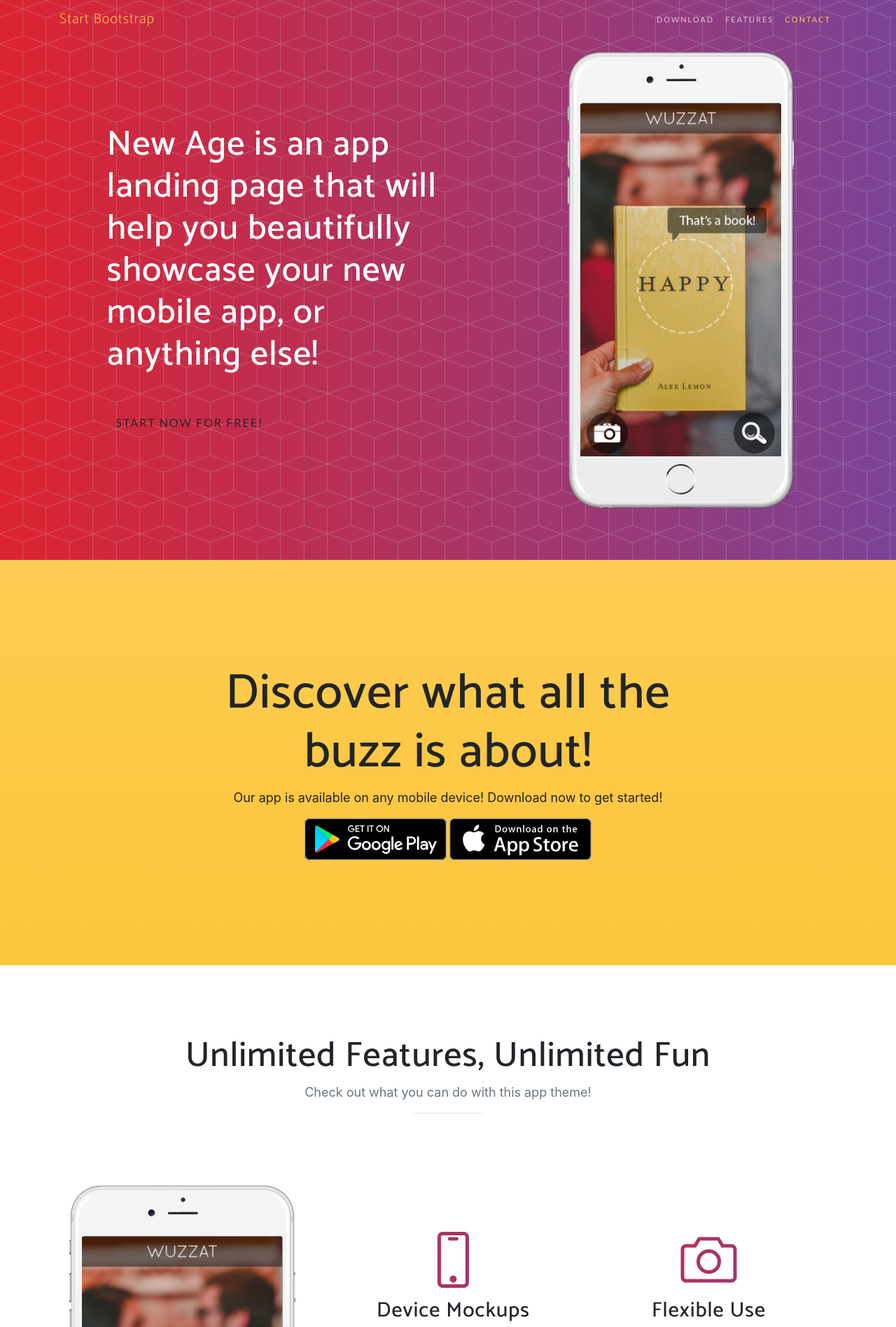
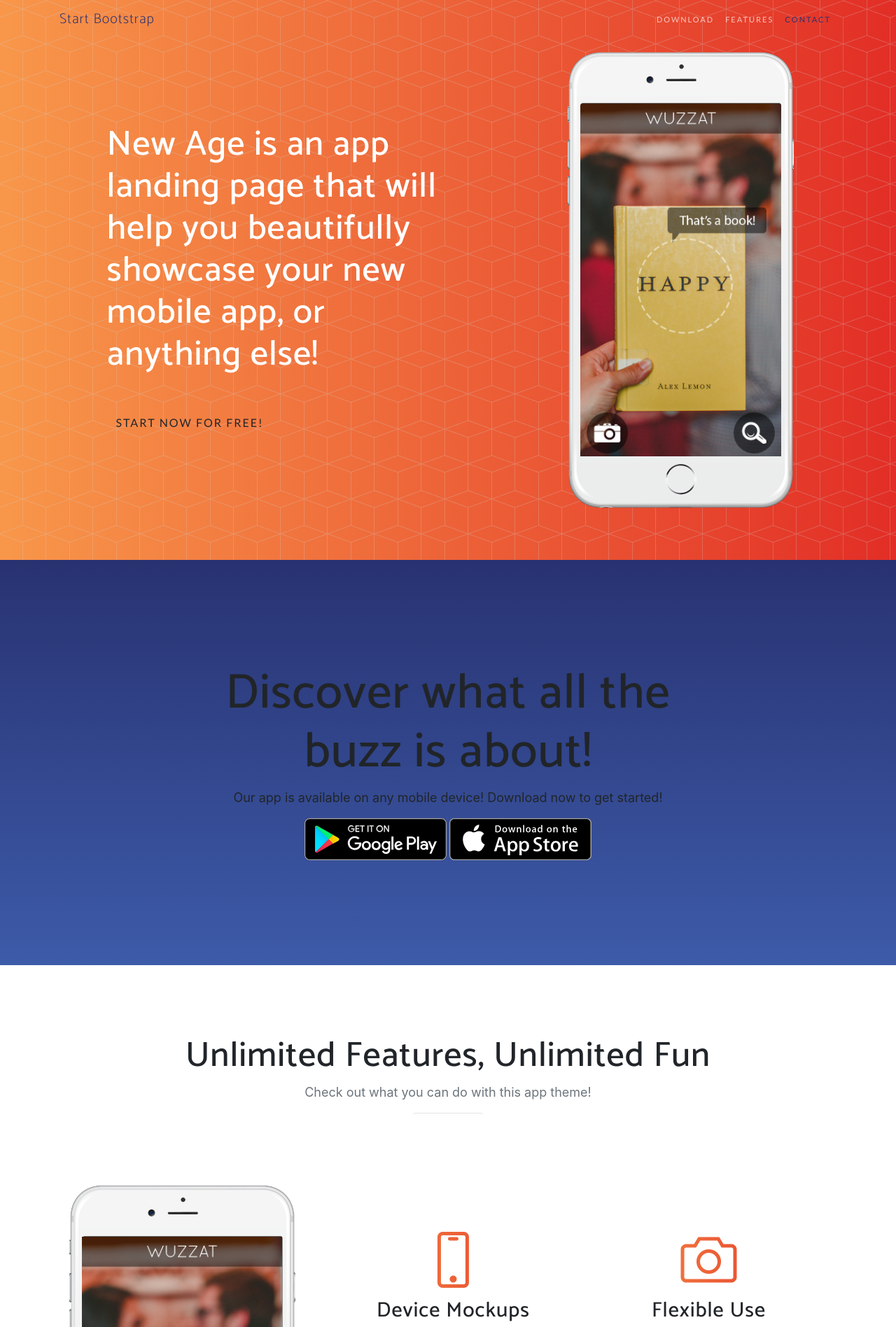
Before and after one commit to astylianides/Dex, a website with bundled scripts: page index.html in a window 1280 px wide. Shown: the top 1896 px of the page at 70% size. Built offline with nearby package versions, Linux system fonts and the light colour scheme; a web font is replaced by a local one.

Commit message:
first color change

```diff
--- a/css/new-age.css
+++ b/css/new-age.css
@@ -15,7 +15,7 @@ body {
 }
 
 a {
-  color: #fdcc52;
+  color: #283271;
   transition: all .35s;
 }
 
@@ -69,7 +69,7 @@ section h2 {
 }
 
 #mainNav .navbar-brand {
-  color: #fdcc52;
+  color: #283271;
   font-family: 'Catamaran', 'Helvetica', 'Arial', 'sans-serif';
   font-weight: 200;
   letter-spacing: 1px;
@@ -93,7 +93,7 @@ section h2 {
 }
 
 #mainNav .navbar-nav > li > a.active {
-  color: #fdcc52 !important;
+  color: #283271 !important;
   background-color: transparent;
 }
 
@@ -108,7 +108,7 @@ section h2 {
 
 #mainNav .navbar-nav > li > a:hover,
 #mainNav .navbar-nav > li > a:focus:hover {
-  color: #fdcc52;
+  color: #283271;
 }
 
 @media (min-width: 992px) {
@@ -138,7 +138,7 @@ section h2 {
     color: #222222;
   }
   #mainNav.navbar-shrink .navbar-brand:hover, #mainNav.navbar-shrink .navbar-brand:focus {
-    color: #fdcc52;
+    color: #283271;
   }
   #mainNav.navbar-shrink .navbar-nav > li > a,
   #mainNav.navbar-shrink .navbar-nav > li > a:focus {
@@ -146,7 +146,7 @@ section h2 {
   }
   #mainNav.navbar-shrink .navbar-nav > li > a:hover,
   #mainNav.navbar-shrink .navbar-nav > li > a:focus:hover {
-    color: #fdcc52;
+    color: #283271;
   }
 }
 
@@ -156,8 +156,8 @@ header.masthead {
   padding-top: 150px;
   padding-bottom: 100px;
   color: white;
-  background: url("../img/bg-pattern.png"), #7b4397;
-  background: url("../img/bg-pattern.png"), linear-gradient(to left, #7b4397, #dc2430);
+  background: url("../img/bg-pattern.png"), #E22E26;
+  background: url("../img/bg-pattern.png"), linear-gradient(to left, #E22E26, #F8974A);
 }
 
 header.masthead .header-content {
@@ -277,7 +277,7 @@ section.features .feature-item i {
   font-size: 80px;
   display: block;
   margin-bottom: 15px;
-  background: linear-gradient(to left, #7b4397, #dc2430);
+  background: linear-gradient(to left, #E22E26, #F8974A);
   -webkit-background-clip: text;
   -webkit-text-fill-color: transparent;
 }
@@ -395,12 +395,12 @@ footer ul li a:hover, footer ul li a:focus, footer ul li a:active, footer ul li
 }
 
 .bg-primary {
-  background: #fdcc52;
-  background: linear-gradient(#fdcc52, #fdc539);
+  background: #283271;
+  background: linear-gradient(#283271, #3D5BA9);
 }
 
 .text-primary {
-  color: #fdcc52;
+  color: #283271;
 }
 
 .no-gutter > [class*='col-'] {
@@ -416,8 +416,8 @@ footer ul li a:hover, footer ul li a:focus, footer ul li a:active, footer ul li
 
 .btn-outline:hover, .btn-outline:focus, .btn-outline:active, .btn-outline.active {
   color: white;
-  border-color: #fdcc52;
-  background-color: #fdcc52;
+  border-color: #283271;
+  background-color: #283271;
 }
 
 .btn {
--- a/index.html
+++ b/index.html
@@ -11,7 +11,7 @@
   <title>New Age - Start Bootstrap Theme</title>
 
   <!-- Bootstrap core CSS -->
-  <link href="vendor/bootstrap/css/bootstrap.min.css" rel="stylesheet">
+  <link href="vendor/bootstrap/css/bootstrap.css" rel="stylesheet">
 
   <!-- Custom fonts for this template -->
   <link href="vendor/fontawesome-free/css/all.min.css" rel="stylesheet">
@@ -24,7 +24,7 @@
   <link rel="stylesheet" href="device-mockups/device-mockups.min.css">
 
   <!-- Custom styles for this template -->
-  <link href="css/new-age.min.css" rel="stylesheet">
+  <link href="css/new-age.css" rel="stylesheet">
 
 </head>
 
```
Also changed, not shown: css/new-age.min.css.
